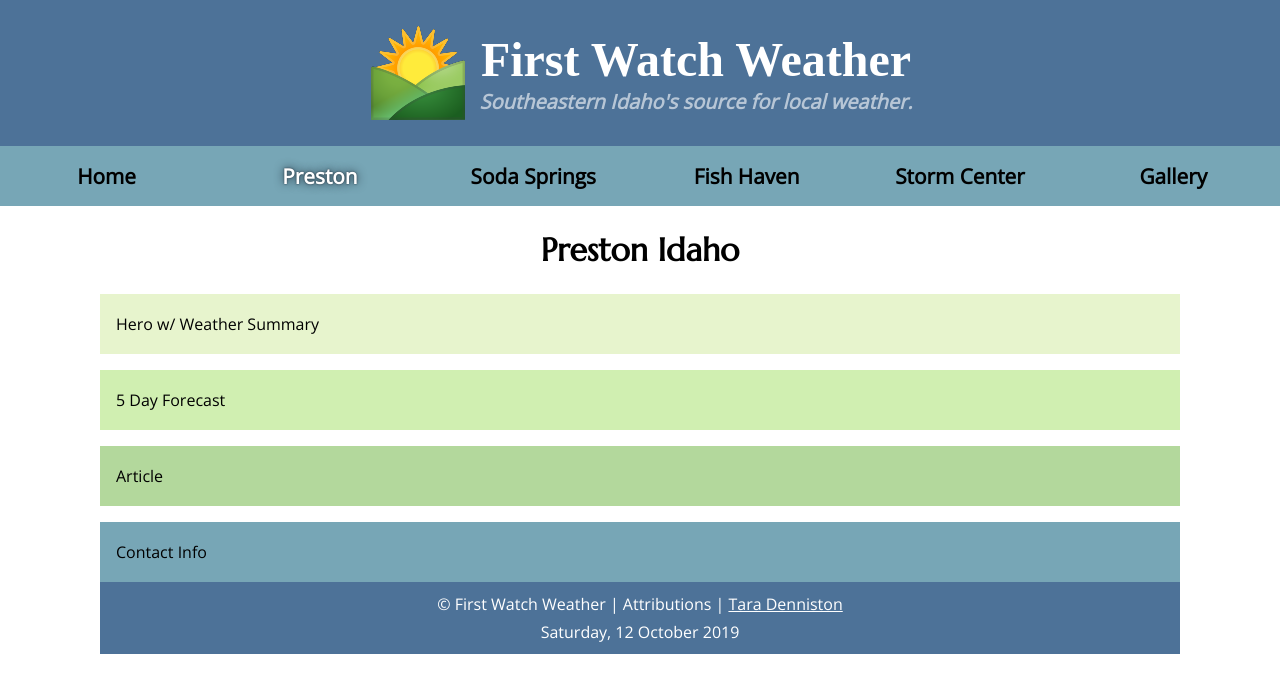
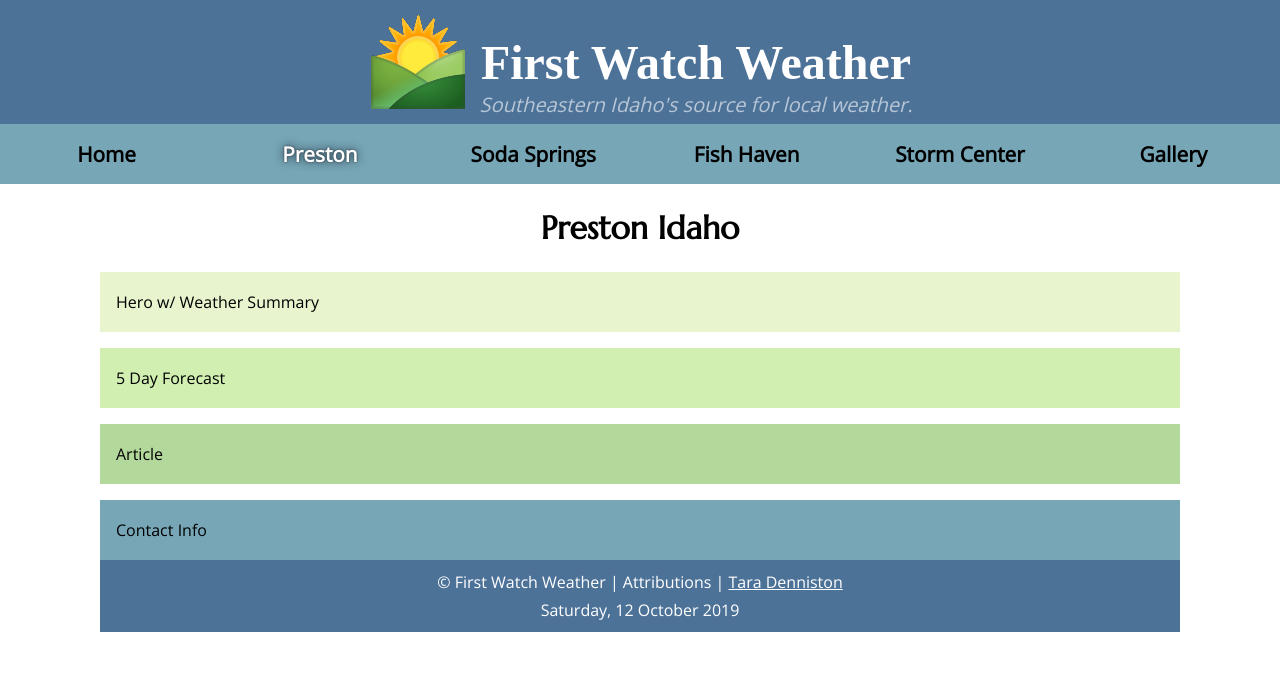
Before and after one commit to Tara780/Tara780.github.io, a plain HTML site: page lesson4/preston-4.html in a window 1280 px wide. Drawn offline with nearby package versions, Linux system fonts and the light colour scheme; a web font is replaced by a local one.

Commit message:
W04 - fixing requirements

```diff
--- a/lesson4/css/large.css
+++ b/lesson4/css/large.css
@@ -7,12 +7,12 @@
     font-size: 3em;
   }
 
+  .headings div {
+    font-size: 1.25em;
+  }
+
   h2 {
     font-size: 2em;
-  }
-
-  h4 {
-    font-size: 1.25em;
   }
 
   .navigation {
--- a/lesson4/css/medium.css
+++ b/lesson4/css/medium.css
@@ -13,12 +13,12 @@
     margin-bottom: 0.1em;
   }
 
+  .headings div {
+    font-size: 1.1em;
+  }
+
   h2 {
     font-size: 1.75em;
-  }
-
-  h4 {
-    font-size: 1.1em;
   }
 
   nav {
--- a/lesson4/css/small.css
+++ b/lesson4/css/small.css
@@ -37,6 +37,13 @@ h1 {
   line-height: 1.15em;
 }
 
+.headings div {
+  font-size: 0.7em;
+  margin-top: -0.5rem;
+  font-style: italic;
+  color: rgb(255, 255, 255, 0.6);
+}
+
 h2 {
   font-size: 1.5em;
   margin: 0 auto;
@@ -56,13 +63,6 @@ p {
 h3 {
   font-size: 1.25em;
   margin-bottom: -0.5rem;
-}
-
-h4 {
-  font-size: 0.7em;
-  margin-top: -0.5rem;
-  font-style: italic;
-  color: rgb(255, 255, 255, 0.6);
 }
 
 nav {
--- a/lesson4/preston-4.html
+++ b/lesson4/preston-4.html
@@ -21,7 +21,7 @@
       <img src="images/fwwlogo100.png" alt="sun rising behind rolling hills">
       <section class="headings">
         <h1>First Watch Weather</h1>
-        <h4>Southeastern Idaho's source for local weather.</h4>
+        <div>Southeastern Idaho's source for local weather.</div>
       </section>
   </header>
   <nav>
```
